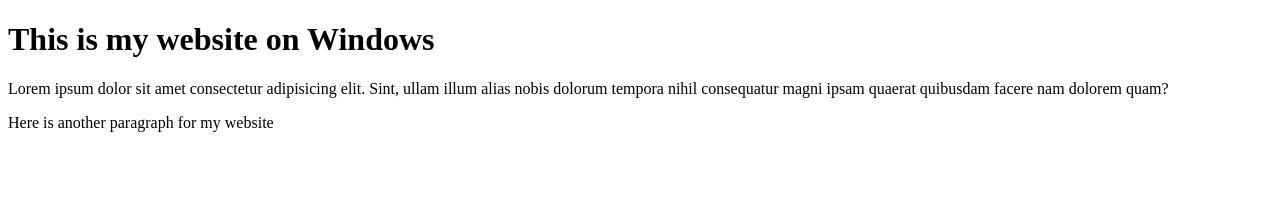
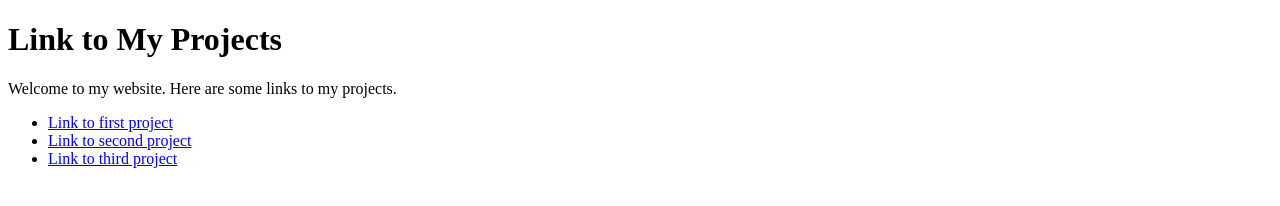
Before and after one commit to nanak-creater/firstsitewindows, a plain HTML site: page index.html in a window 1280 px wide. Drawn offline with Linux system fonts and the light colour scheme.

Commit message:
update file

```diff
--- a/index.html
+++ b/index.html
@@ -2,14 +2,18 @@
 <html lang="en">
 <head>
     <meta charset="UTF-8">
-    <title>First github site windows</title>
+    <title>My Project</title>
 </head>
 <body>
-    <h1>This is my website on Windows</h1>
+    <h1>Link to My Projects</h1>
 
-    <p>Lorem ipsum dolor sit amet consectetur adipisicing elit. Sint, ullam illum alias nobis dolorum tempora nihil consequatur magni ipsam quaerat quibusdam facere nam dolorem quam?</p>
+    <p>Welcome to my website. Here are some links to my projects.</p>
 
-    <p>Here is another paragraph for my website</p>
+    <ul>
+        <li><a href="#">Link to first project</a></li>
+        <li><a href="#">Link to second project</a></li>
+        <li><a href="#">Link to third project</a></li>
+    </ul>
 
 </body>
 </html>
```
